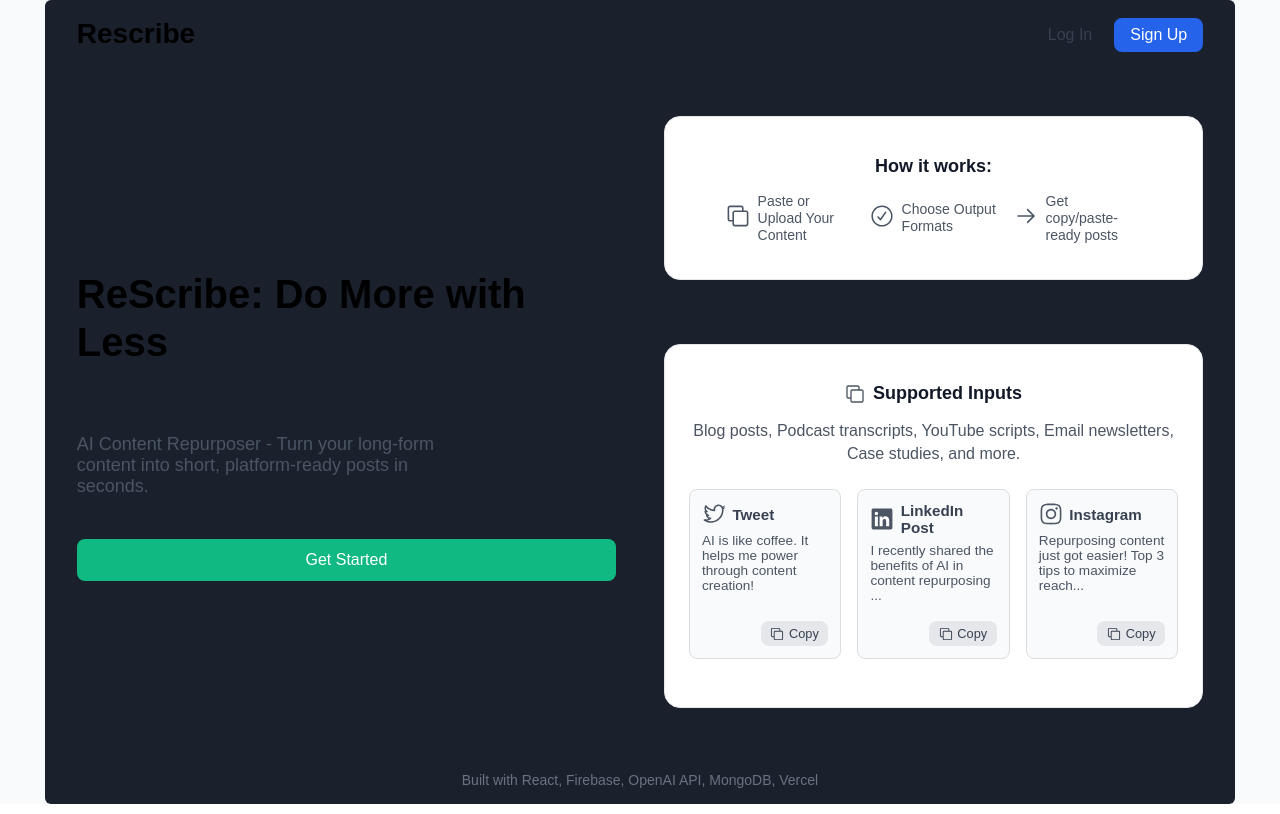
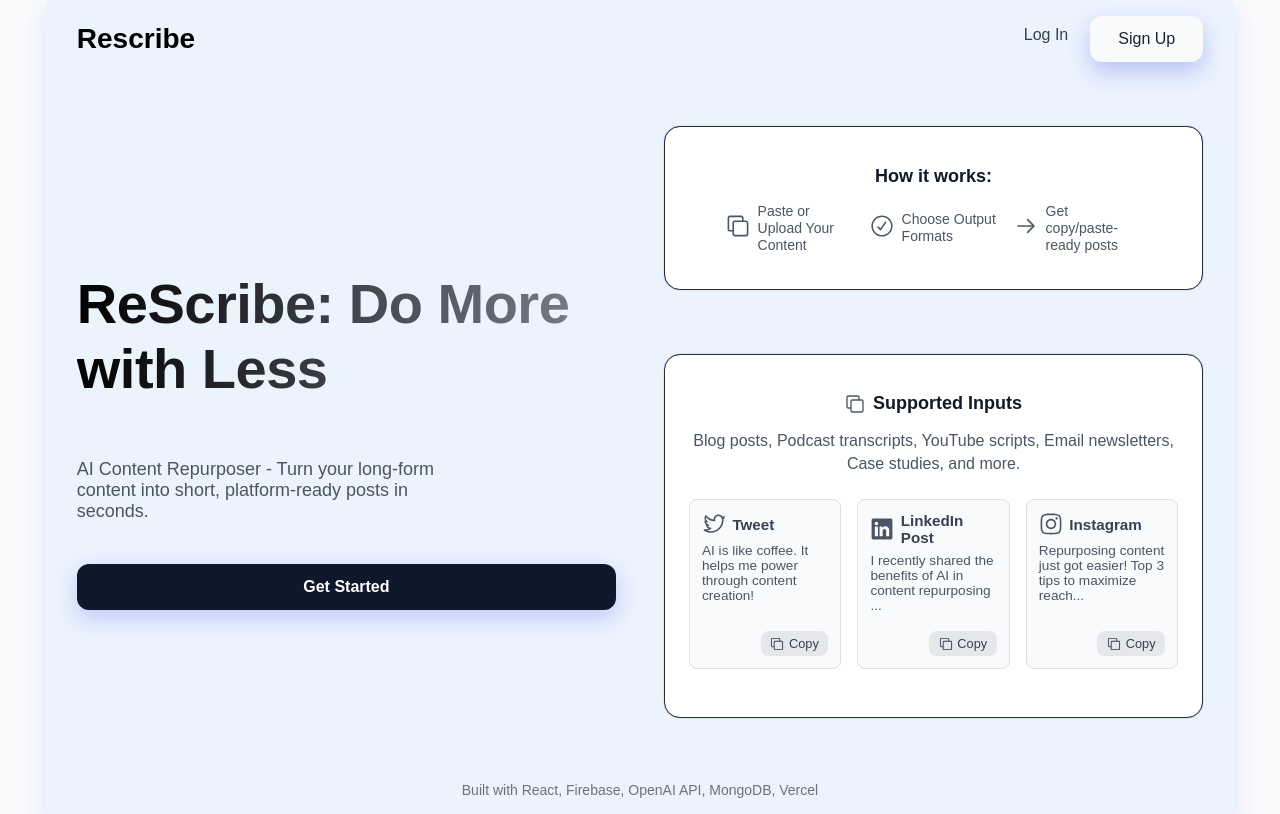
Before and after one commit to PhuongHoang68/ReScribe, a React (Create React App) app in the folder client/: page / in a window 1280 px wide. Built offline with nearby package versions, Linux system fonts and the light colour scheme; no server answers; what @radix-ui/themes would draw is missing.

Commit message:
absolutely phenomenal landing page. i am proud

```diff
--- a/client/src/App.css
+++ b/client/src/App.css
@@ -18,7 +18,7 @@
   /* color: white;  */
 }
 .Auth {
-  background-color: #EDF2FE;
+  background-color: #edeffe75;
   min-height: 100vh;
   display: flex;
   /* flex-direction: column;  */
@@ -29,10 +29,14 @@
 }
 
 .Content {
-  background-color: #1a202c;
+  /* background-color: #d0e8ff5d; */
+  background-color: #d0e5ff5d;
+  /* background-color: #d3d0ff52; */
+  /* background-color: #d0dfffb2; */
   min-height: 90vh;
   width: 93%;
   border-radius: 6px;
+  box-shadow: 0 10px 22px rgba(59, 77, 219, 0.12);
 
     /*NEW: Flex layout to support footer at bottom */
     /* display: flex;
@@ -57,3 +61,38 @@
       box-sizing: border-box;
 
 }
+
+.getting-started {
+  background-color: #0F172A;
+  color: white;
+  border: none;
+  border-radius: 12px;
+  padding: 14px 28px;
+  font-size: 16px;
+  font-weight: 600;
+  box-shadow: 0 8px 22px rgba(59, 77, 219, 0.25);
+  /* box-shadow: 0 4px 6px rgba(15, 23, 42, 0.2); */
+  transition: all 0.25s ease;
+
+}
+
+.signup-button {
+  background-color: #F9FAFB;
+  color: #1C2335;
+  border: none;
+  border-radius: 12px;
+  padding: 14px 28px;
+  font-size: 16px;
+  font-weight: 500;
+  transition: background 0.25s ease;
+  box-shadow: 0 10px 22px rgba(59, 77, 219, 0.28);
+}
+.app-name {
+font-size: 3.5rem;
+font-weight: 700;
+background: linear-gradient(to right, #000000, #0f172a7f);
+-webkit-background-clip: text;
+-webkit-text-fill-color: transparent;
+margin-bottom: 1rem;
+letter-spacing: -0.5px;
+}
--- a/client/src/Dashboard.js
+++ b/client/src/Dashboard.js
@@ -97,7 +97,7 @@ export default function Dashboard({ user }) {
           textAlign: "center",
           padding: "1rem 0",
           fontSize: "0.875rem",
-        //   color: "#6b7280",
+          color: '#6b7280'
         }}
       >
         Built with React, Firebase, OpenAI API, MongoDB, Vercel
--- a/client/src/LandingPage.js
+++ b/client/src/LandingPage.js
@@ -16,19 +16,24 @@ export default function LandingPage() {
               <button style={{ background: 'none', border: 'none', fontSize: '1rem', cursor: 'pointer', color: '#374151' }}>Log In</button>
             </Link>
             <Link to="/signup" style={{ textDecoration: 'none' }}>
-              <button style={{ backgroundColor: '#2563eb', border: 'none', borderRadius: '0.5rem', padding: '0.5rem 1rem', fontSize: '1rem', cursor: 'pointer', color: '#fff' }}>Sign Up</button>
+              <button className="signup-button" >
+              {/* style={{ backgroundColor: '#2563eb', border: 'none', borderRadius: '0.5rem', padding: '0.5rem 1rem', fontSize: '1rem', cursor: 'pointer', color: '#fff' }}> */}
+                Sign Up
+                </button>
             </Link>
           </div>
         </header>
 
         <main style={{ display: 'flex', flexWrap: 'wrap', gap: '3rem', padding: '3rem 2rem' }}>
           {/* Left Side */}
-          <div style={{ flex: 1, minWidth: '300px', display: 'flex', flexDirection: 'column', justifyContent: 'center', gap: '1.5rem' }}>
-            <h1 style={{ fontSize: '2.5rem', fontWeight: 'bold', lineHeight: '1.2' }}>ReScribe: Do More with Less</h1>
+          <div style={{ flex: 1,  minWidth: '300px', display: 'flex', flexDirection: 'column', justifyContent: 'center', gap: '1.5rem' }}>
+            <h1 className="app-name">ReScribe: Do More with Less</h1>
             <p style={{ fontSize: '1.125rem', color: '#4b5563', maxWidth: '40ch' }}>
               AI Content Repurposer - Turn your long-form content into short, platform-ready posts in seconds.
             </p>
-            <button style={{ backgroundColor: '#10b981', color: '#fff', padding: '0.75rem 1.5rem', borderRadius: '0.5rem', fontSize: '1rem', border: 'none', cursor: 'pointer' }}>Get Started</button>
+            <button className= "getting-started">
+              Get Started
+              </button>
           </div>
 
           {/* Right Side */}
@@ -39,6 +44,8 @@ export default function LandingPage() {
     padding: '1.5rem 1.5rem 2.2rem 1.5rem',
     borderRadius: '1rem',
     border: '1px solid #e5e7eb',
+    borderColor: '#2C2C2C',
+    boxShadow: '0 0 1px rgba(59, 77, 219, 0.7)',
     background: '#fff'
   }}
 >
@@ -105,6 +112,9 @@ export default function LandingPage() {
     border: '1px solid #e5e7eb',
     background: '#fff',
     textAlign: 'center',
+    boxShadow: '0 0 1px rgba(59, 77, 219, 0.7)',
+    // boxShadow: '0 0 4px rgba(59, 77, 219, 0.15)',
+    borderColor: '#2C2C2C',
   }}
 >
   <h2
```
